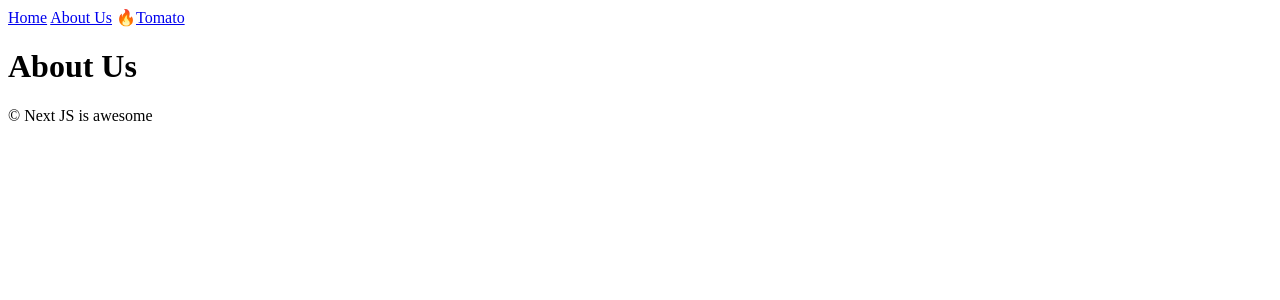
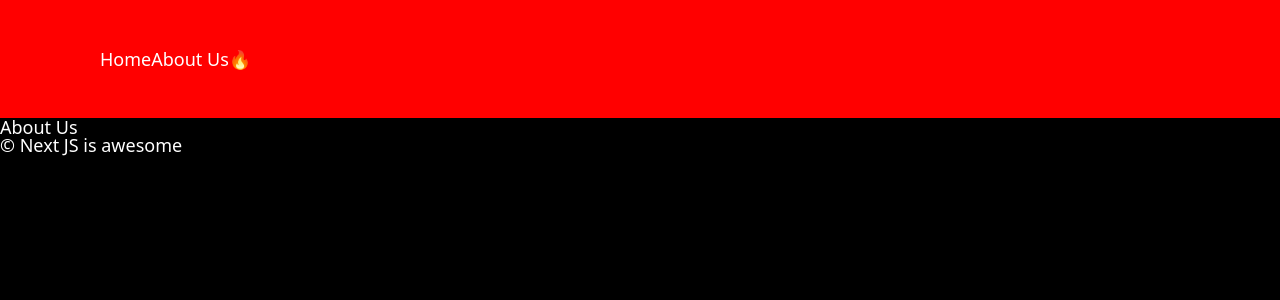
Before and after one commit to Odyssey409/nextjs-beginner, a Next.js app: page /about-us in a window 1280 px wide. Shown: the top 300 px of the page. Built offline with nearby package versions, Linux system fonts and the light colour scheme.

Commit message:
#4.1 CSS Modules

```diff
--- a/app/(home)/page.tsx
+++ b/app/(home)/page.tsx
@@ -6,7 +6,6 @@
 export const API_URL = "https://nomad-movies.nomadcoders.workers.dev/movies";
 
 async function getMovies() {
-  await new Promise((resolve) => setTimeout(resolve, 1000)); // 로딩 상태 확인을 위해 1초 대기
   return fetch(API_URL).then((response) => response.json());
 }
 
--- a/app/components/navigation.tsx
+++ b/app/components/navigation.tsx
@@ -1,16 +1,21 @@
 "use client";
 import Link from "next/link";
 import { usePathname } from "next/navigation";
+import styles from "../../styles/navigation.module.css";
 
 export default function Navigation() {
   const path = usePathname();
-  console.log(path);
   return (
-    <nav>
-      <Link href="/">Home</Link> {path === "/" ? "🏠" : null}
-      <Link href="/about-us">About Us</Link>{" "}
-      {path === "/about-us" ? "🔥" : null}
-      <Link href="/tomato">Tomato</Link> {path === "/tomato" ? "🍅" : null}
+    <nav className={styles.nav}>
+      <ul className={styles.list}>
+        <li>
+          <Link href="/">Home</Link> {path === "/" ? "🔥" : ""}
+        </li>
+        <li>
+          <Link href="/about-us">About Us</Link>
+          {path === "/about-us" ? "🔥" : ""}
+        </li>
+      </ul>
     </nav>
   );
 }
--- a/app/layout.tsx
+++ b/app/layout.tsx
@@ -1,5 +1,6 @@
 import { Metadata } from "next";
 import Navigation from "./components/navigation";
+import "../styles/global.css";
 
 export const metadata: Metadata = {
   title: {
--- /dev/null
+++ b/styles/global.css
@@ -0,0 +1,141 @@
+html,
+body,
+div,
+span,
+applet,
+object,
+iframe,
+h1,
+h2,
+h3,
+h4,
+h5,
+h6,
+p,
+blockquote,
+pre,
+a,
+abbr,
+acronym,
+address,
+big,
+cite,
+code,
+del,
+dfn,
+em,
+img,
+ins,
+kbd,
+q,
+s,
+samp,
+small,
+strike,
+strong,
+sub,
+sup,
+tt,
+var,
+b,
+u,
+i,
+center,
+dl,
+dt,
+dd,
+ol,
+ul,
+li,
+fieldset,
+form,
+label,
+legend,
+table,
+caption,
+tbody,
+tfoot,
+thead,
+tr,
+th,
+td,
+article,
+aside,
+canvas,
+details,
+embed,
+figure,
+figcaption,
+footer,
+header,
+hgroup,
+menu,
+nav,
+output,
+ruby,
+section,
+summary,
+time,
+mark,
+audio,
+video {
+  margin: 0;
+  padding: 0;
+  border: 0;
+  font-size: 100%;
+  font: inherit;
+  vertical-align: baseline;
+}
+/* HTML5 display-role reset for older browsers */
+article,
+aside,
+details,
+figcaption,
+figure,
+footer,
+header,
+hgroup,
+menu,
+nav,
+section {
+  display: block;
+}
+body {
+  line-height: 1;
+}
+ol,
+ul {
+  list-style: none;
+}
+blockquote,
+q {
+  quotes: none;
+}
+blockquote:before,
+blockquote:after,
+q:before,
+q:after {
+  content: "";
+  content: none;
+}
+table {
+  border-collapse: collapse;
+  border-spacing: 0;
+}
+
+body {
+  font-family: system-ui, -apple-system, BlinkMacSystemFont, "Segoe UI", Roboto,
+    Oxygen, Ubuntu, Cantarell, "Open Sans", "Helvetica Neue", sans-serif;
+  background-color: black;
+  color: white;
+  font-size: 18px;
+}
+
+a {
+  color: inherit;
+  text-decoration: none;
+}
+
+a:hover {
+  text-decoration: underline;
+}
--- /dev/null
+++ b/styles/navigation.module.css
@@ -0,0 +1,8 @@
+.nav {
+  background-color: red;
+  padding: 50px 100px;
+}
+
+.list {
+  display: flex;
+}
```
